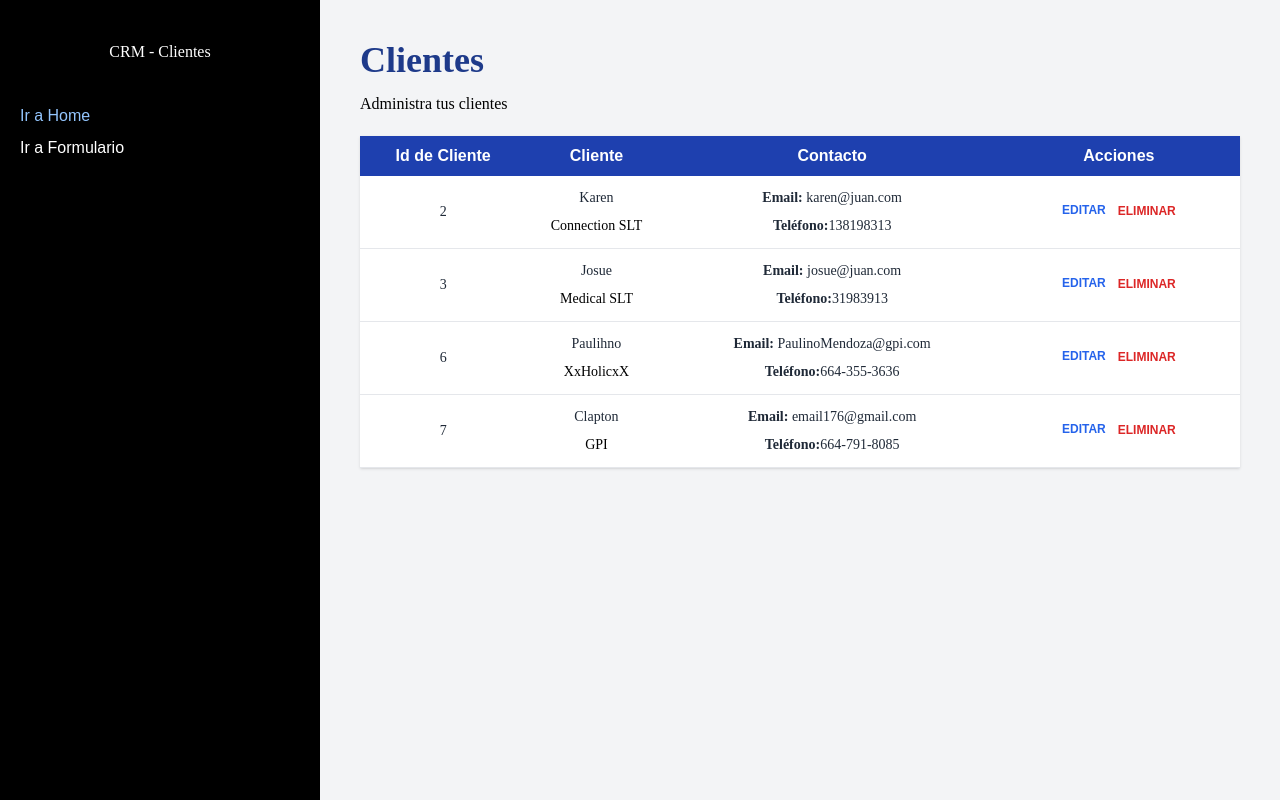
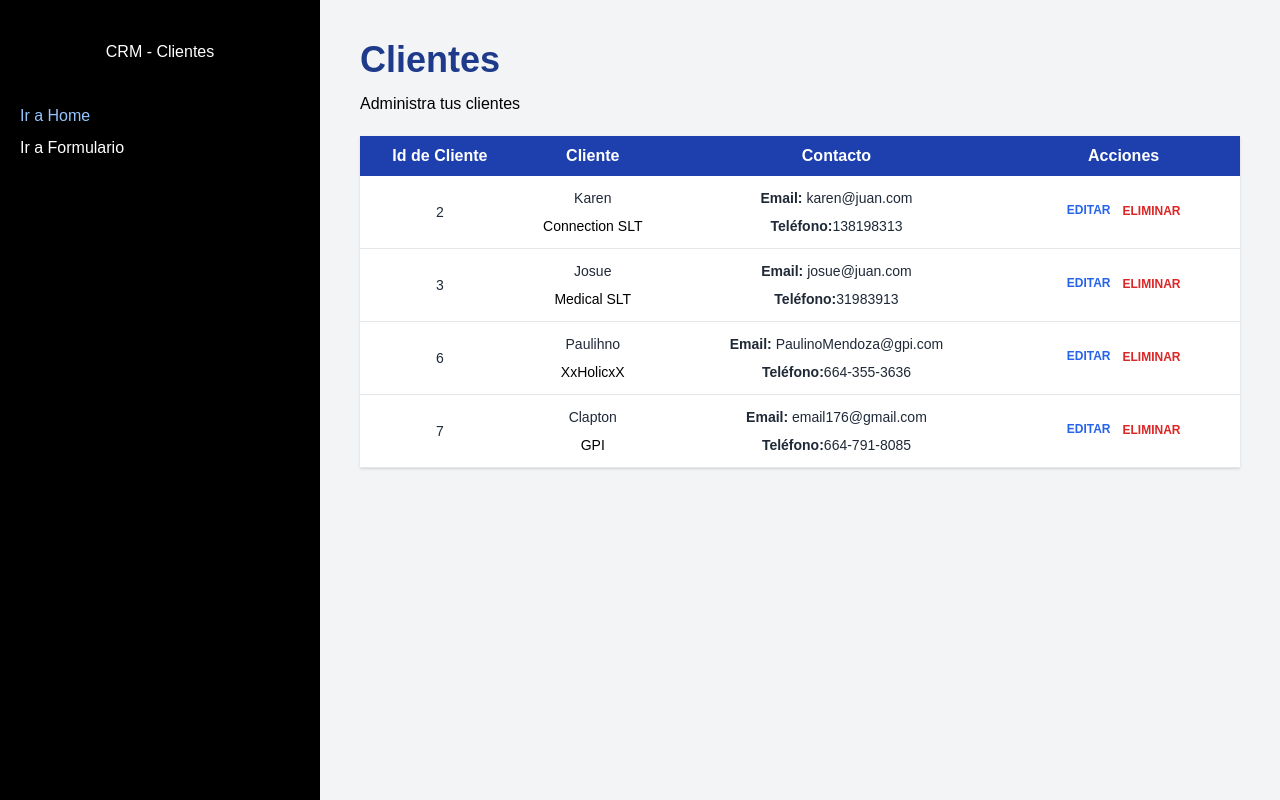
Before and after one commit to AntonioIB9D/Crm-Clients, a React (Vite) app: page / in a window 1280 px wide. Built offline with nearby package versions, Linux system fonts and the light colour scheme; data requests are answered from the project's data file.

Commit message:
font fixes v 1.2

```diff
--- a/src/index.css
+++ b/src/index.css
@@ -6,13 +6,4 @@
 
 body {
   font-family: 'Quicksand', sans-serif;
-  font-weight: 300;
-  font-size: 16px;
 }
-
-h1,
-h2,
-h3,
-p {
-  font-family: 'Quicksand';
-}
```
